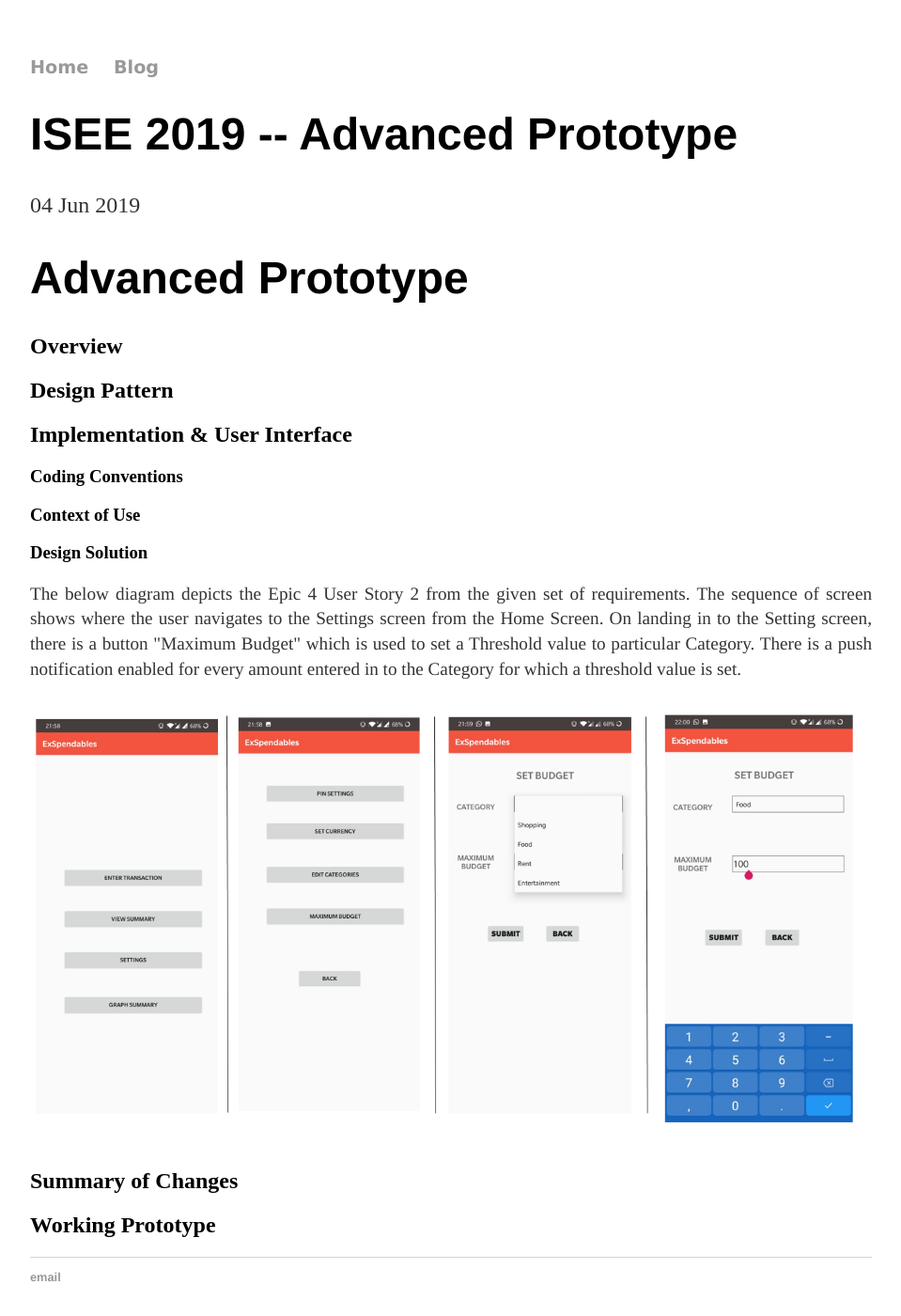
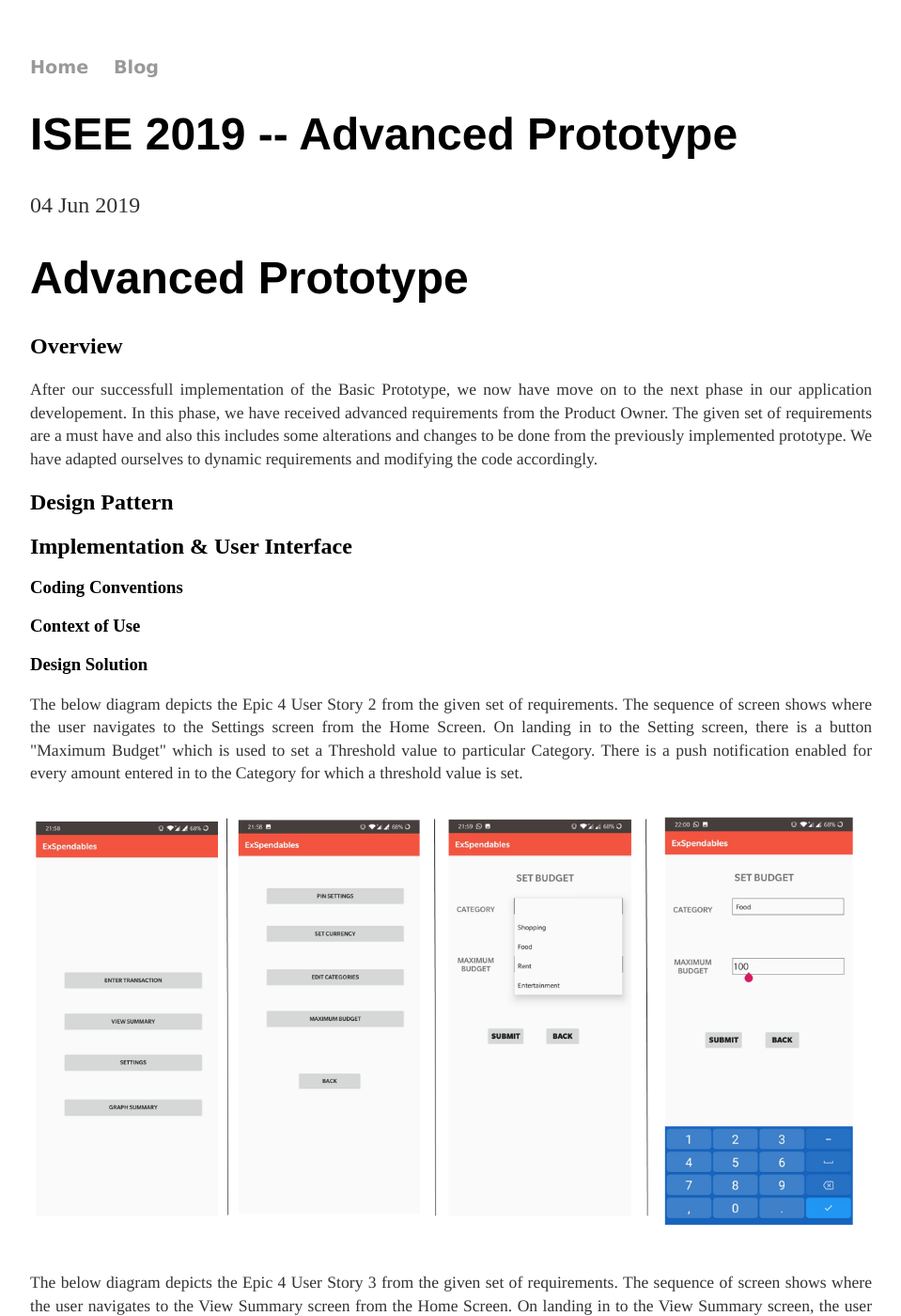
Before and after one commit to DBSE-teaching/isee2019-Sky-Net, a Jekyll site: the page built from docs/_posts/2019-06-04-third-post.md, in a window 1280 px wide and 1400 px high. Shown: the whole window at 94% size, without its empty margins (160-1119 px from the left). Built offline with Jekyll 4.4.1, drawn with Linux system fonts in a browser that asks for light colours; some of the changed text lies outside the part shown.

Commit message:
Update 2019-06-04-third-post.md

```diff
--- a/docs/_posts/2019-06-04-third-post.md
+++ b/docs/_posts/2019-06-04-third-post.md
@@ -7,6 +7,8 @@
 # Advanced Prototype
 
 ## Overview
+
+<p style="font-family:Times;font-size:110%;text-align:justify">After our successfull implementation of the Basic Prototype, we now have move on to the next phase in our application developement. In this phase, we have received advanced requirements from the Product Owner. The given set of requirements are a must have and also this includes some alterations and changes to be done from the previously implemented prototype. We have adapted ourselves to dynamic requirements and modifying the code accordingly.</p>
 
 ## Design Pattern
 
@@ -18,9 +20,13 @@
 
 ### Design Solution
 
-<p style="font-family:Times;font-size:120%;text-align:justify"> The below diagram depicts the Epic 4 User Story 2 from the given set of requirements. The sequence of screen shows where the user navigates to the Settings screen from the Home Screen. On landing in to the Setting screen, there is a button "Maximum Budget" which is used to set a Threshold value to particular Category. There is a push notification enabled for every amount entered in to the Category for which a threshold value is set. </p>
+<p style="font-family:Times;font-size:110%;text-align:justify"> The below diagram depicts the Epic 4 User Story 2 from the given set of requirements. The sequence of screen shows where the user navigates to the Settings screen from the Home Screen. On landing in to the Setting screen, there is a button "Maximum Budget" which is used to set a Threshold value to particular Category. There is a push notification enabled for every amount entered in to the Category for which a threshold value is set. </p>
 
 ![Deadline image]({{site.baseurl}}/images/Epic4_Story2.png "Epic4 Story 2"){:height="50%" width="100%"}
+
+<p style="font-family:Times;font-size:110%;text-align:justify"> The below diagram depicts the Epic 4 User Story 3 from the given set of requirements. The sequence of screen shows where the user navigates to the View Summary screen from the Home Screen. On landing in to the View Summary screen, the user gets to enter a date range for which the transaction saved during that period will be displayed. Individual records can be deleted by selecting the check box and clicking on the delete button. </p>
+
+![Deadline image]({{site.baseurl}}/images/Epic4_Story3.png "Epic4 Story 3"){:height="50%" width="100%"}
 
 
 ## Summary of Changes
```
